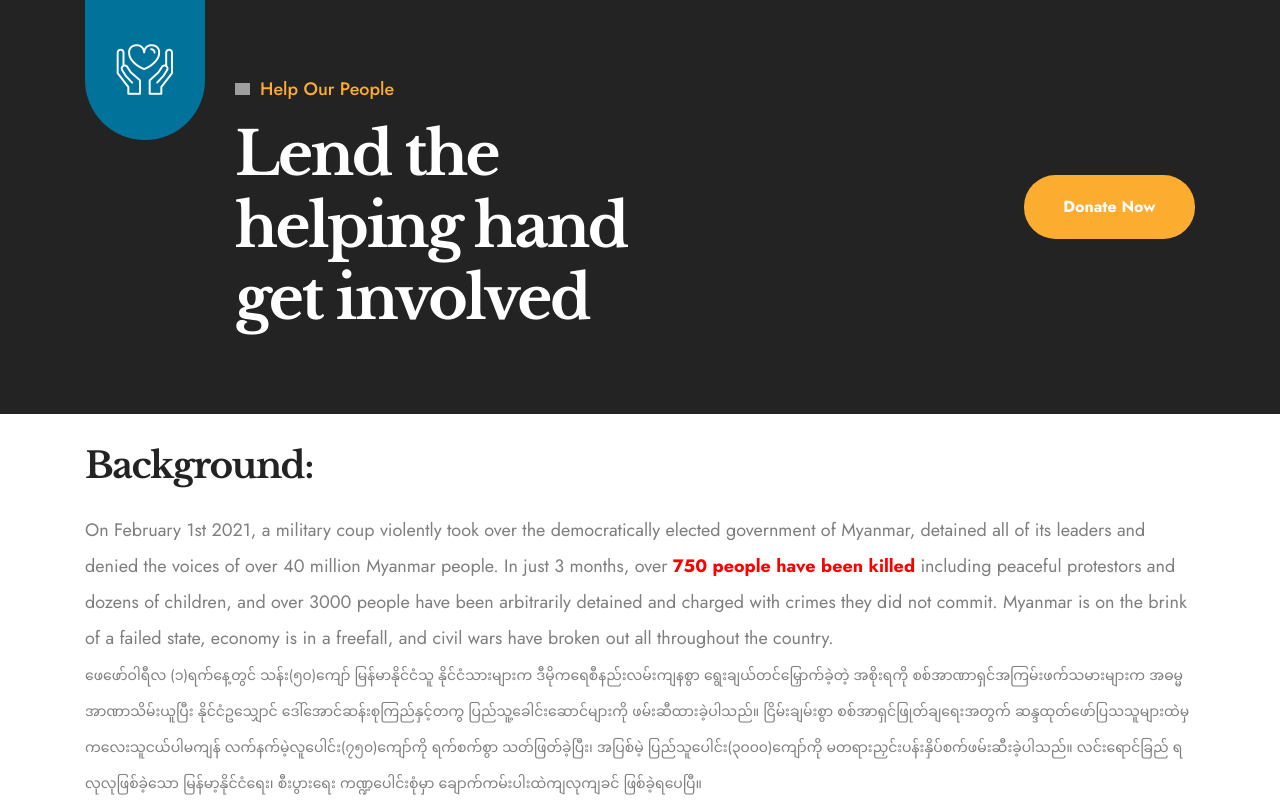
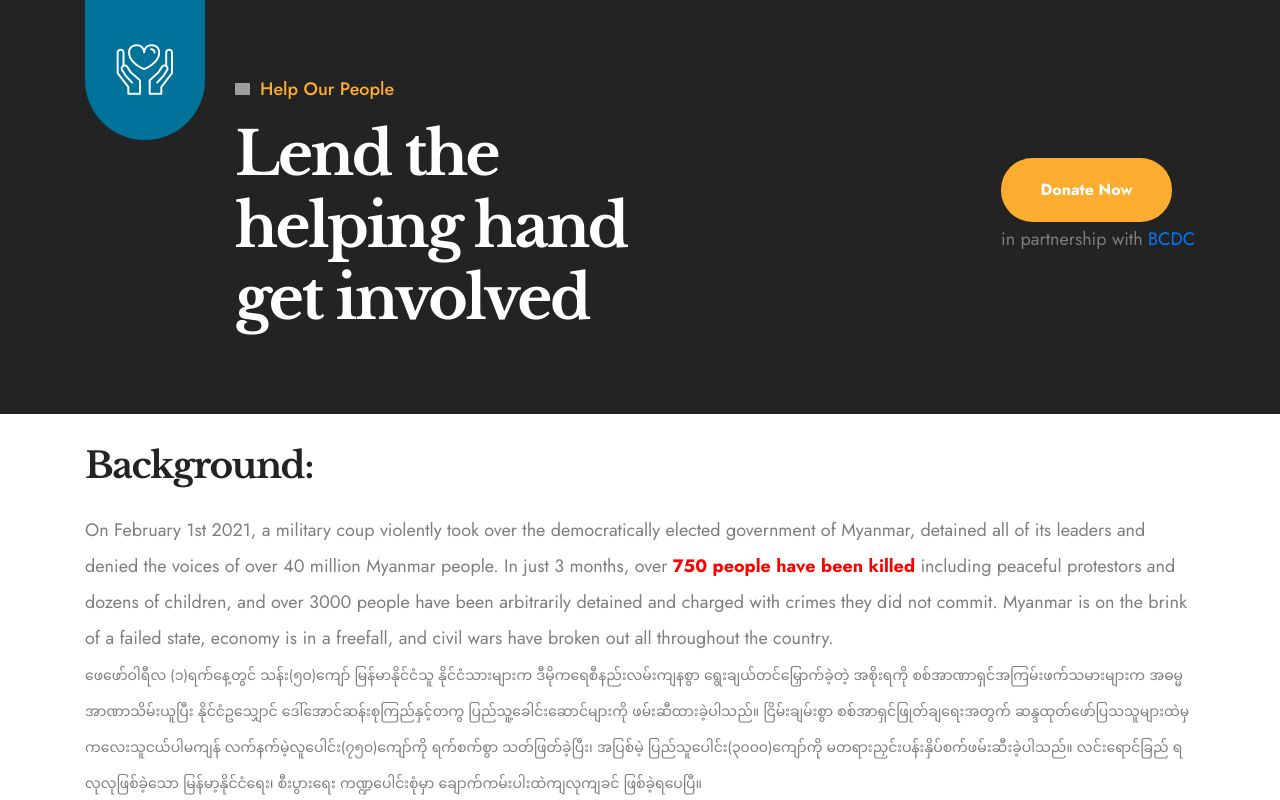
Before and after one commit to sandarma/ucs-alumni, a Next.js app: page / in a window 1280 px wide. Shown: the top 800 px of the page. Built offline with nearby package versions, Linux system fonts and the light colour scheme; grey boxes are pictures that could not be loaded.

Commit message:
added bcdc link

```diff
--- a/components/call-to-action/call-to-action-two.js
+++ b/components/call-to-action/call-to-action-two.js
@@ -36,6 +36,8 @@ const CallToActionTwo = () => {
               {/* https://userroll.com/myanmarcdm */}
                 <a className="scroll-to-target thm-btn">Donate Now</a>
               </Link>
+              <br/>
+              in partnership with <a href="http://bcdcaustralia.org.au/" target="_blank">BCDC</a>
             </div>
           </Col>
         </Row>
```
